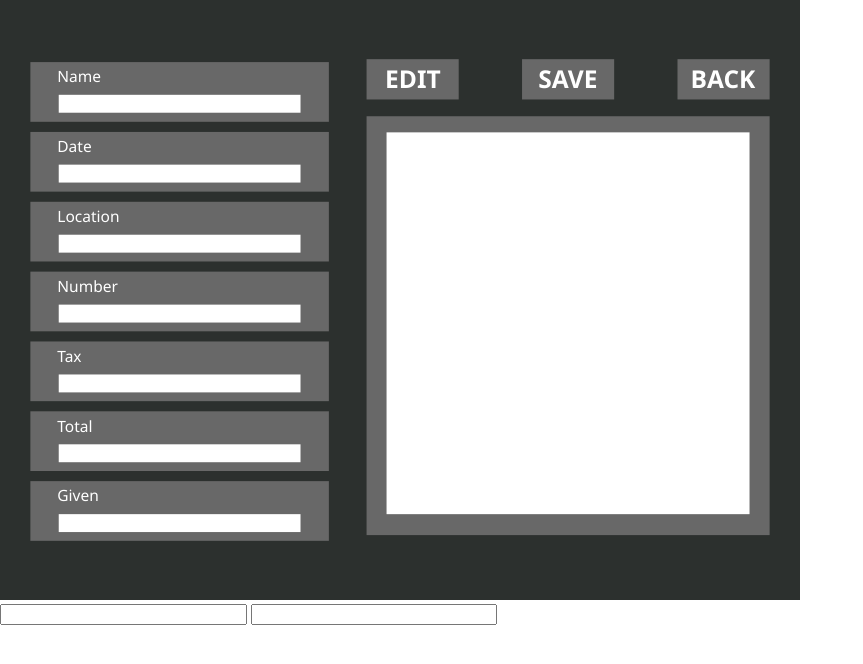
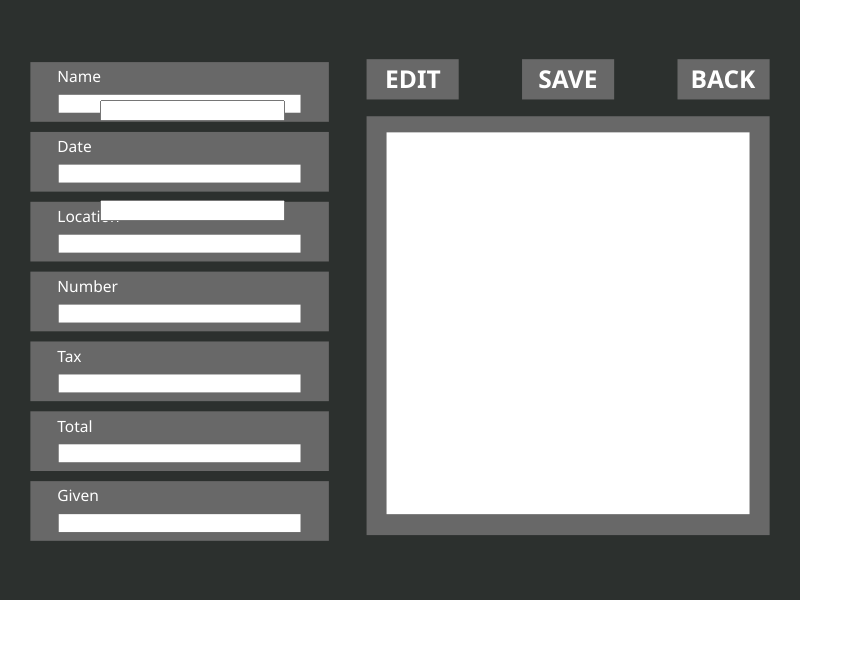
Before and after one commit to UNITY21047/2020-02-16_App_Recipt_Project-, an Electron app: page index.html in a window 1280 px wide. Shown: the whole page, without its empty margins (0-863 px from the left). Drawn offline with Linux system fonts and the light colour scheme.

Commit message:
send up.

```diff
--- a/index.html
+++ b/index.html
@@ -15,23 +15,21 @@
     <?xml version="1.0" encoding="UTF-8" standalone="no"?>
     <style>
 
-      body {
-        /*padding: 0;*/
-        margin: 0;
-        /*width: 800px;
-        height: 600px;*/
+      body
+      {
+         margin: 0;
       }
       #FORM
       {
          z-index: -1;
       }
-      #Date_Form
+      #Date_Div
       {
-         position: absolute;
+         position: fixed;
       }
-      #Data_Text_Box
+      #Name_Div
       {
-         margin-top: 100px;
+         position: fixed;
       }
     </style>
     <?xml version="1.0" encoding="UTF-8" standalone="no"?>
@@ -431,21 +429,25 @@
         </g>
       </g>
     </svg>
-   <input type="text" id="Date_Text_Box">
-   <input type="text" id="Name_Text_Box">
+   <div id = "Date_Div">
+      <input type="text" id="Date_Text_Box">
+   </div>
+   <div id = "Name_Div">
+      <input type="text" id="Date_Text_Box">
+   </div>
    <script>
 
       document.getElementById('bod').style.height = '600px';
       document.getElementById('bod').style.width = '800px';
 
-      let Date_Form = document.getElementById("Date_Form");
-      let Date_Text_Box = document.getElementById("Date_Text_Box");
-      let Name_Text_Box = document.getElementById("Name_Text_Box");
+      let Date_Div = document.getElementById("Date_Div");
+      let Name_Div = document.getElementById("Name_Div");
 
-      Date_Text_Box.style.bottom = '485px';
-      Date_Text_Box.style.right = '499px';
-      Date_Text_Box.style.width = '238.5px';
-      Name_Text_Box.style.width = '238.5px';
+      Date_Div.style.top = "100px";
+      Date_Div.style.left = "100px";
+
+      Name_Div.style.top = "200px";
+      Name_Div.style.left = "100px"
 
    </script>
    </body>
--- a/index.js
+++ b/index.js
@@ -1,8 +1,8 @@
 const { app, BrowserWindow } = require('electron')
 const  ipc = require("electron").ipcMain;
 
-let WIDTH = 804;
-let HEIGHT = 648;
+let WIDTH = 800;
+let HEIGHT = 600;
 
 
 function createWindow () {
```
